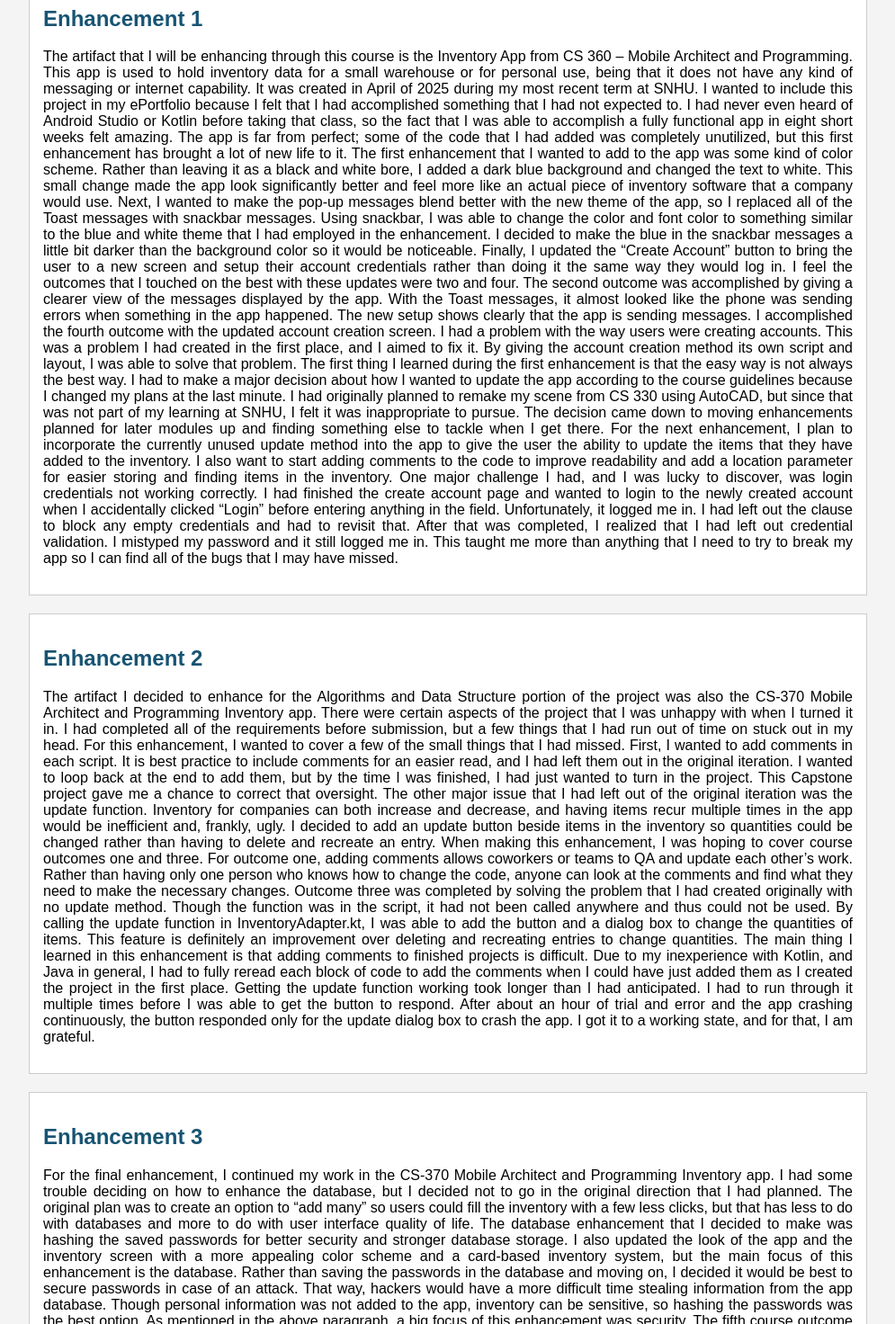
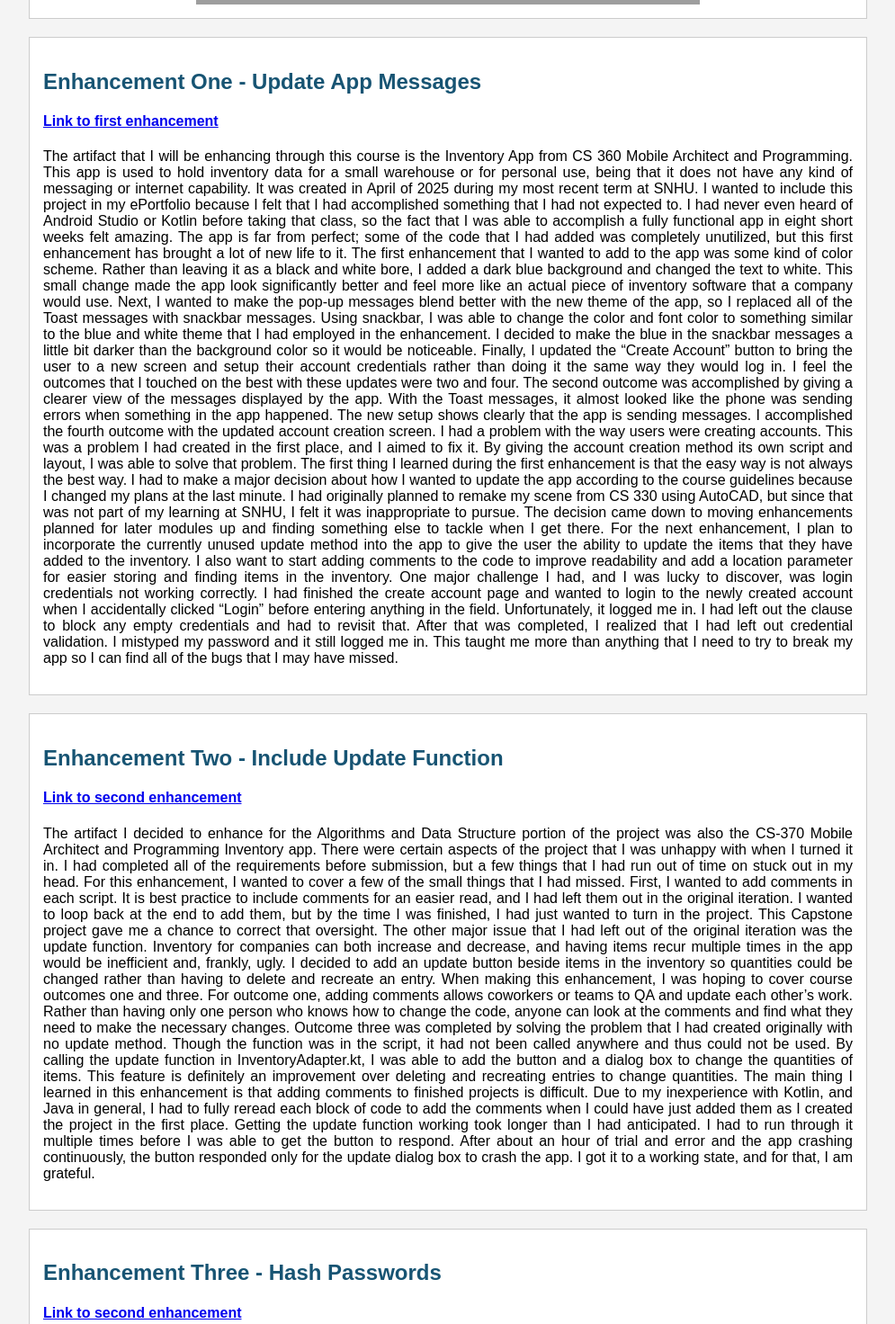
Before and after one commit to Jon-Marvin/CS-499, a plain HTML site: page index.html in a window 1280 px wide. Shown: the part 700-2172 px from the top of the page at 90% size, without its empty margins (142-1137 px from the left). Drawn offline with Linux system fonts and the light colour scheme; grey boxes are pictures that could not be loaded.

Commit message:
Added links and intro

```diff
--- a/index.html
+++ b/index.html
@@ -3,7 +3,7 @@
 <head>
     <meta charset="UTF-8">
     <meta name="viewport" content="width=device-width, initial-scale=1.0">
-    <title>CS-499 ePortfolio</title>
+    <title>Jon Marvin<br>CS-499 ePortfolio</title>
     <style>
         /* Ensure full viewport centering */
         body {
@@ -65,7 +65,8 @@
         <section id="introduction">
             <h2>Introduction</h2>
             <p>
-                <!-- To be added -->
+                Welcome to my CS-499 ePortfolio! In this course, I made enhancements to the Inventory app created in CS-360 - Mobile Architect and Programming.
+                Most of these enhancements were changes that I would have liked to add in the original project but ran out of time before having to turn it in.
             </p>
         </section>
 
@@ -79,9 +80,10 @@
         </section>
 
         <section id="enhancement-1">
-            <h2>Enhancement 1</h2>
+            <h2>Enhancement One - Update App Messages</h2>
+            <h4><a href="https://github.com/Jon-Marvin/CS-499/tree/main/CS-499%20-%20Module%203%20Enhancement">Link to first enhancement</a></h4>
             <p>
-                The artifact that I will be enhancing through this course is the Inventory App from CS 360 – Mobile Architect and Programming. This app is used to hold inventory data for a small warehouse or for personal use, being that it does not have any kind of messaging or internet capability. It was created in April of 2025 during my most recent term at SNHU. I wanted to include this project in my ePortfolio because I felt that I had accomplished something that I had not expected to. I had never even heard of Android Studio or Kotlin before taking that class, so the fact that I was able to accomplish a fully functional app in eight short weeks felt amazing. The app is far from perfect; some of the code that I had added was completely unutilized, but this first enhancement has brought a lot of new life to it.
+                The artifact that I will be enhancing through this course is the Inventory App from CS 360 Mobile Architect and Programming. This app is used to hold inventory data for a small warehouse or for personal use, being that it does not have any kind of messaging or internet capability. It was created in April of 2025 during my most recent term at SNHU. I wanted to include this project in my ePortfolio because I felt that I had accomplished something that I had not expected to. I had never even heard of Android Studio or Kotlin before taking that class, so the fact that I was able to accomplish a fully functional app in eight short weeks felt amazing. The app is far from perfect; some of the code that I had added was completely unutilized, but this first enhancement has brought a lot of new life to it.
 	The first enhancement that I wanted to add to the app was some kind of color scheme. Rather than leaving it as a black and white bore, I added a dark blue background and changed the text to white. This small change made the app look significantly better and feel more like an actual piece of inventory software that a company would use. Next, I wanted to make the pop-up messages blend better with the new theme of the app, so I replaced all of the Toast messages with snackbar messages. Using snackbar, I was able to change the color and font color to something similar to the blue and white theme that I had employed in the enhancement. I decided to make the blue in the snackbar messages a little bit darker than the background color so it would be noticeable. Finally, I updated the “Create Account” button to bring the user to a new screen and setup their account credentials rather than doing it the same way they would log in.
 	I feel the outcomes that I touched on the best with these updates were two and four. The second outcome was accomplished by giving a clearer view of the messages displayed by the app. With the Toast messages, it almost looked like the phone was sending errors when something in the app happened. The new setup shows clearly that the app is sending messages. I accomplished the fourth outcome with the updated account creation screen. I had a problem with the way users were creating accounts. This was a problem I had created in the first place, and I aimed to fix it. By giving the account creation method its own script and layout, I was able to solve that problem.
 	The first thing I learned during the first enhancement is that the easy way is not always the best way. I had to make a major decision about how I wanted to update the app according to the course guidelines because I changed my plans at the last minute. I had originally planned to remake my scene from CS 330 using AutoCAD, but since that was not part of my learning at SNHU, I felt it was inappropriate to pursue. The decision came down to moving enhancements planned for later modules up and finding something else to tackle when I get there. For the next enhancement, I plan to incorporate the currently unused update method into the app to give the user the ability to update the items that they have added to the inventory. I also want to start adding comments to the code to improve readability and add a location parameter for easier storing and finding items in the inventory. One major challenge I had, and I was lucky to discover, was login credentials not working correctly.
@@ -90,7 +92,8 @@
         </section>
 
         <section id="enhancement-2">
-            <h2>Enhancement 2</h2>
+            <h2>Enhancement Two - Include Update Function</h2>
+            <h4><a href="https://github.com/Jon-Marvin/CS-499/tree/main/CS-499%20-%20Module%204%20Enhancement">Link to second enhancement</a></h4>
             <p>
                 The artifact I decided to enhance for the Algorithms and Data Structure portion of the project was also the CS-370 Mobile Architect and Programming Inventory app. There were certain aspects of the project that I was unhappy with when I turned it in. I had completed all of the requirements before submission, but a few things that I had run out of time on stuck out in my head.
 	For this enhancement, I wanted to cover a few of the small things that I had missed. First, I wanted to add comments in each script. It is best practice to include comments for an easier read, and I had left them out in the original iteration. I wanted to loop back at the end to add them, but by the time I was finished, I had just wanted to turn in the project. This Capstone project gave me a chance to correct that oversight. The other major issue that I had left out of the original iteration was the update function. Inventory for companies can both increase and decrease, and having items recur multiple times in the app would be inefficient and, frankly, ugly. I decided to add an update button beside items in the inventory so quantities could be changed rather than having to delete and recreate an entry.
@@ -101,7 +104,8 @@
         </section>
 
         <section id="enhancement-3">
-            <h2>Enhancement 3</h2>
+            <h2>Enhancement Three - Hash Passwords</h2>
+            <h4><a href="https://github.com/Jon-Marvin/CS-499/tree/main/CS-499%20-%20Module%205%20Enhancement">Link to second enhancement</a></h4>
             <p>
                 For the final enhancement, I continued my work in the CS-370 Mobile Architect and Programming Inventory app. I had some trouble deciding on how to enhance the database, but I decided not to go in the original direction that I had planned. The original plan was to create an option to “add many” so users could fill the inventory with a few less clicks, but that has less to do with databases and more to do with user interface quality of life.
 	The database enhancement that I decided to make was hashing the saved passwords for better security and stronger database storage. I also updated the look of the app and the inventory screen with a more appealing color scheme and a card-based inventory system, but the main focus of this enhancement is the database. Rather than saving the passwords in the database and moving on, I decided it would be best to secure passwords in case of an attack. That way, hackers would have a more difficult time stealing information from the app database. Though personal information was not added to the app, inventory can be sensitive, so hashing the passwords was the best option.
```
